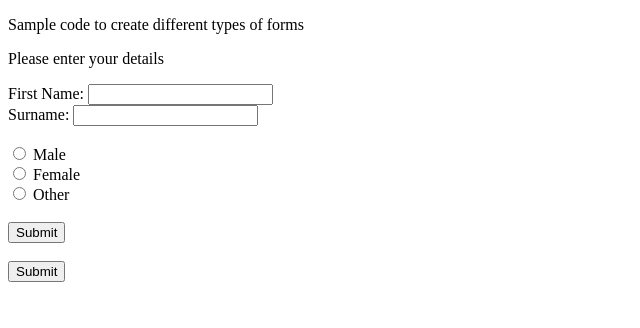
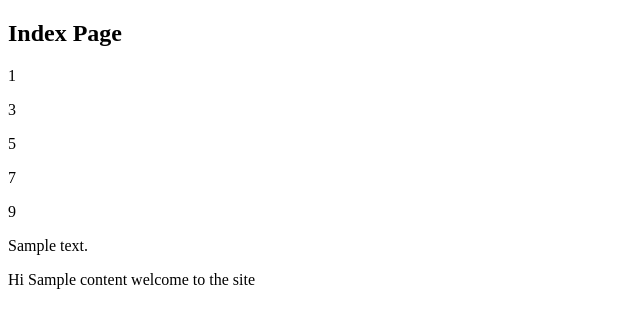
Before and after one commit to nadeembu/Flask_Tutorial, a Flask app: template templates/index tutorial 3.html in a window 1280 px wide. Shown: the top 328 px of the page, without its empty margins (0-640 px from the left). Run offline with Flask 2, Linux system fonts and the light colour scheme; the template is opened without the code that fills it: most values are stand-ins (such as "Sample title", 1, 10 or a date in 2020).

Commit message:
Restored tutorial 3 index page

```diff
--- a/templates/index tutorial 3.html
+++ b/templates/index tutorial 3.html
@@ -3,34 +3,28 @@
   <head>
     <meta charset="UTF-8" />
     <meta http-equiv="X-UA-Compatible" content="IE=edge" />
-    <meta name="viewport" content="width=device-width, initial-scale=1.0" />
-    <title>Form Samples</title>
+    <meta name="viewport" content="width=, initial-scale=1.0" />
+    <title>{% block title %}Index Page{% endblock %}</title>
   </head>
   <body>
-    <p>Sample code to create different types of forms</p>
-    <p>Please enter your details</p>
-    <form action="#" method="POST">
-      <div>
-        <label for="fname">First Name:</label>
-        <input type="text" id="fname" name="fname" /><br />
-      </div>
+    <!---
+      Block content here will overwrite what's in the base.html file
+      without it, you won't see this code.
+    -->
+    {% block content %}
+    <h2>Index Page</h2>
+    {% for x in range(10) %} {% if x % 2 == 1 %}
+    <p>{{x}}</p>
+    {% endif %} {% endfor %}
 
-      <div>
-        <label for="sname">Surname:</label>
-        <input type="text" id="sname" name="sname" /><br /><br />
-      </div>
-
-      <input type="radio" id="male" name="male" value="Male" />
-      <label for="male">Male</label><br />
-
-      <input type="radio" id="female" name="female" value="Female" />
-      <label for="female">Female</label><br />
-
-      <input type="radio" id="other" name="other" value="Other" />
-      <label for="other">Other</label><br /><br />
-
-      <input type="submit" value="Submit" /><br /><br />
-      <button>Submit</button>
-    </form>
+    <!--content is replaced with these values
+        content=["Nadeem", "Tim", "Susan"]) from the home function-->
+    <p>{{content}}</p>
+    <!---Loop through the "content" list above and print out the names-->
+    {% for name in content %} {% if name == "Nadeem" %}
+    <p>{{name}} developed this site</p>
+    {% else %}
+    <p>Hi {{name}} welcome to the site</p>
+    {% endif %} {% endfor %} {% endblock %}
   </body>
 </html>
```
